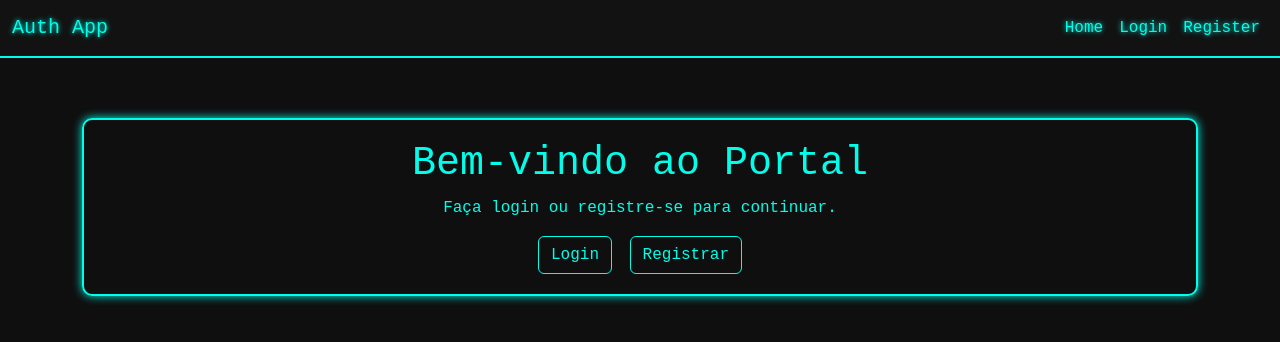
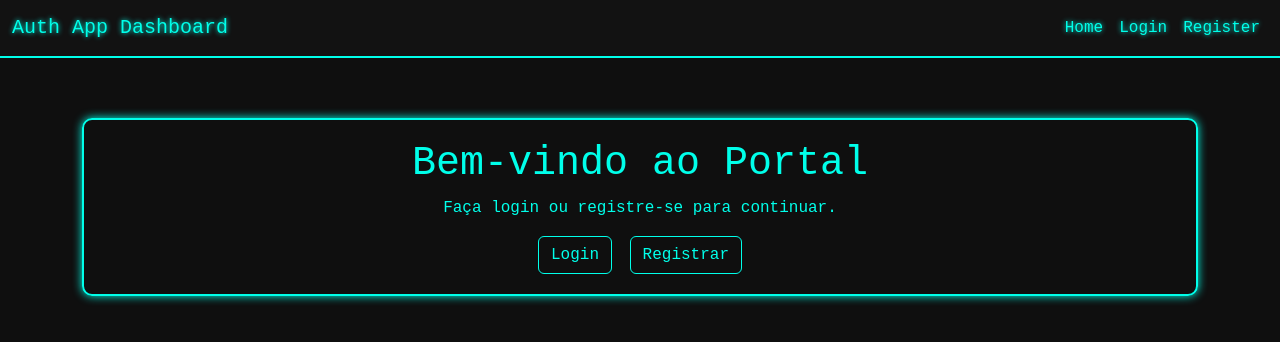
Before and after one commit to rdralves/.app, a Flask app: page / in a window 1280 px wide. Shown: the top 342 px of the page. Run offline with Flask 3, Linux system fonts and the light colour scheme.

Commit message:
pequenos ajustes nos templates

```diff
--- a/app/templates/base.html
+++ b/app/templates/base.html
@@ -61,7 +61,7 @@
 
     <nav class="navbar navbar-expand-lg">
         <div class="container-fluid">
-            <a class="navbar-brand" href="{{ url_for('bp_main.index') }}">Auth App</a>
+            <a class="navbar-brand" href="{{ url_for('bp_main.dashboard') }}">Auth App Dashboard</a>
             <button class="navbar-toggler" type="button" data-bs-toggle="collapse" data-bs-target="#navbarNav"
                 aria-controls="navbarNav" aria-expanded="false" aria-label="Toggle navigation">
                 <span class="navbar-toggler-icon" style="filter: invert(1);"></span>
--- a/app/templates/index.html
+++ b/app/templates/index.html
@@ -12,6 +12,7 @@
     <p>Faça login ou registre-se para continuar.</p>
     <a href="{{ url_for('bp_user.login') }}" class="btn btn-outline-info me-2">Login</a>
     <a href="{{ url_for('bp_user.register') }}" class="btn btn-outline-info">Registrar</a>
+
     {% endif %}
 </div>
 {% endblock %}
```
